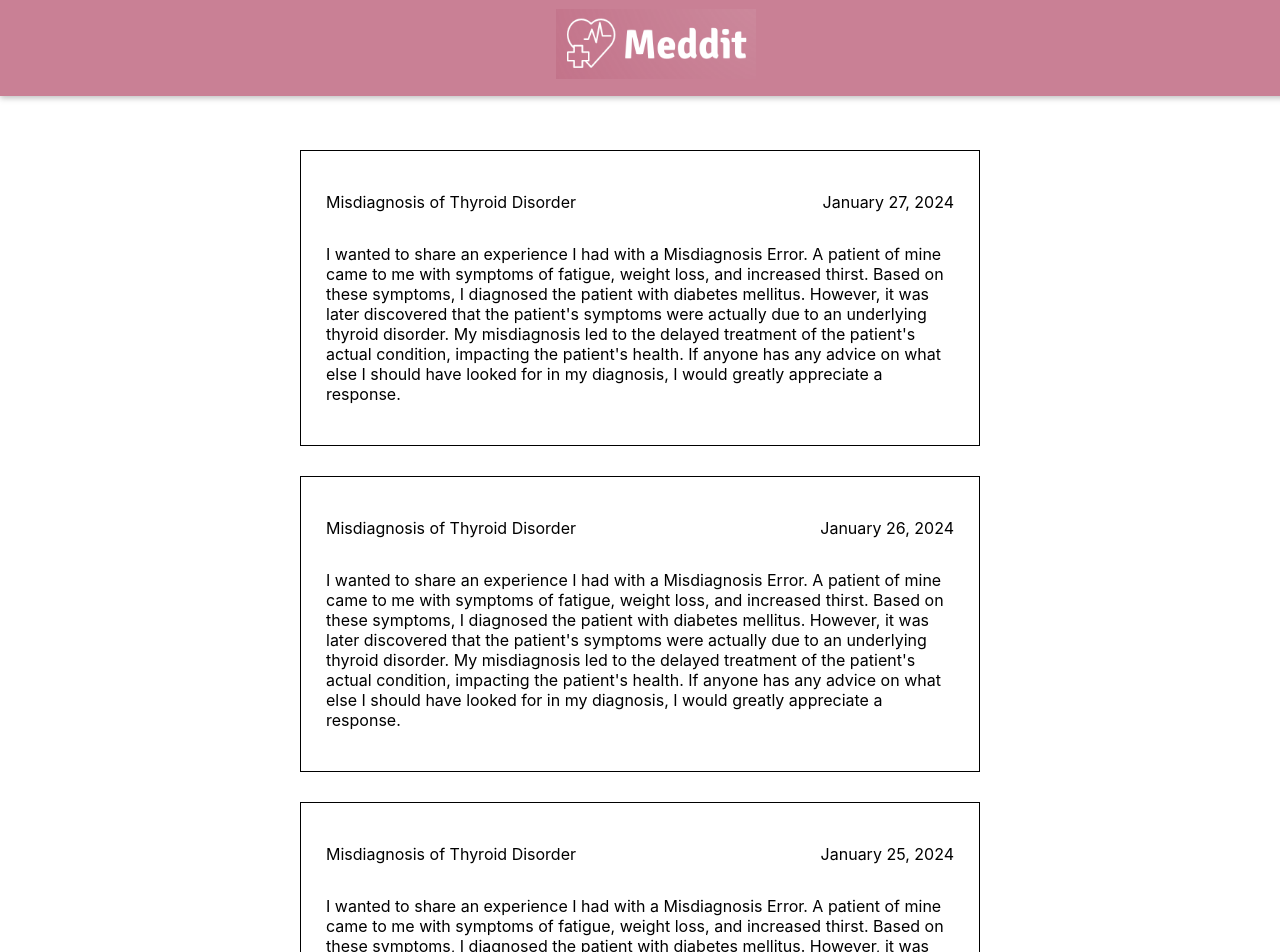
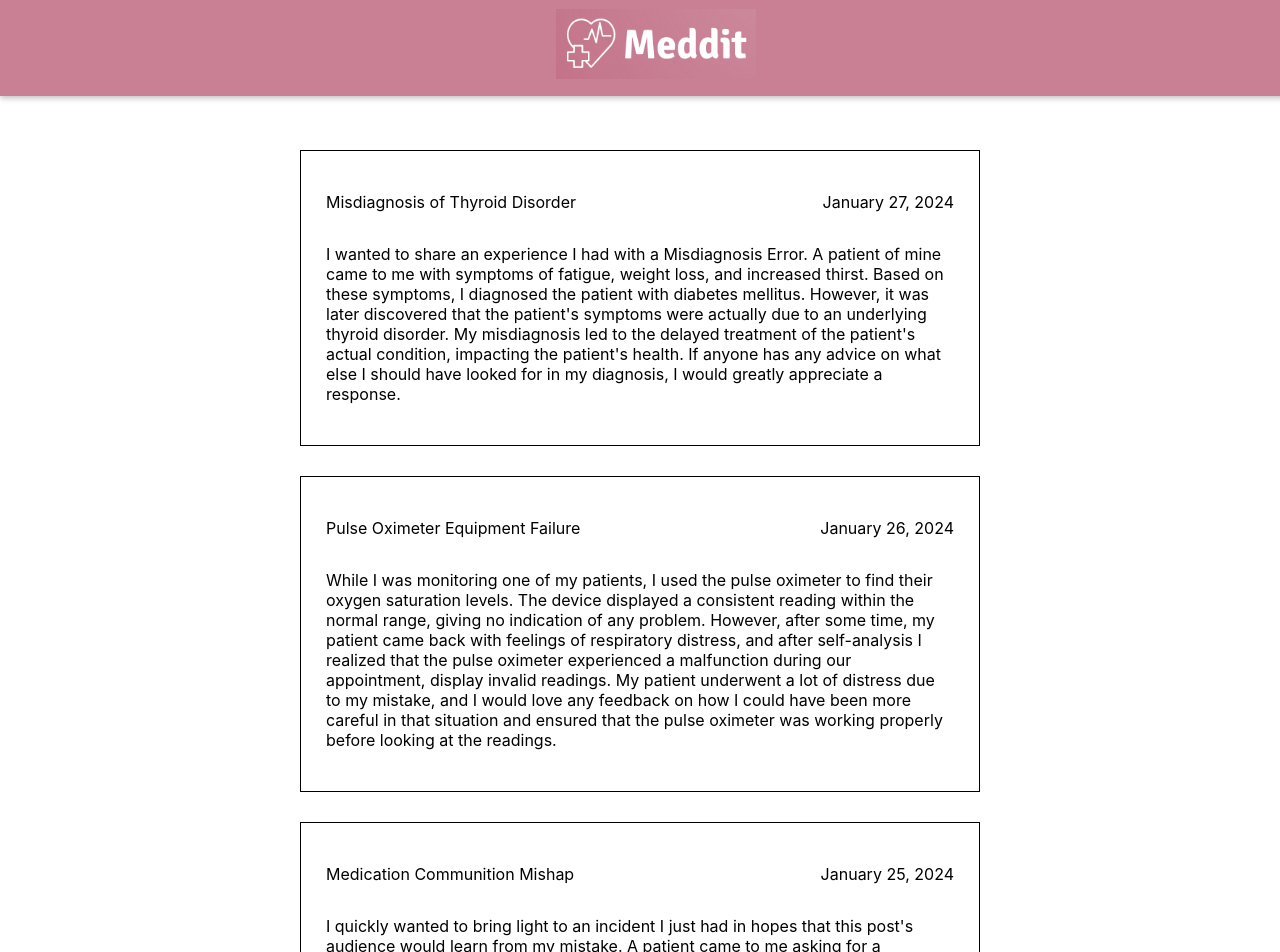
Before and after one commit to Raviteja-Tammana/Meddit, a React (Create React App) app in the folder Frontend/meddit_frontend/: page /feed in a window 1280 px wide. Shown: the top 952 px of the page. Built offline with nearby package versions, Linux system fonts and the light colour scheme.

Commit message:
finalized example posts

```diff
--- a/Frontend/meddit_frontend/src/feed/data.js
+++ b/Frontend/meddit_frontend/src/feed/data.js
@@ -2,28 +2,28 @@
 
 const DUMMY_DATA = [
     {
-        postID: 'kothi baby',
+        postID: '419273',
         title: 'Misdiagnosis of Thyroid Disorder',
         user: 'monkeyman',
         date: 'January 27, 2024',
-        likes: '78',
+        likes: '79',
         content: 'I wanted to share an experience I had with a Misdiagnosis Error. A patient of mine came to me with symptoms of fatigue, weight loss, and increased thirst. Based on these symptoms, I diagnosed the patient with diabetes mellitus. However, it was later discovered that the patient\'s symptoms were actually due to an underlying thyroid disorder. My misdiagnosis led to the delayed treatment of the patient\'s actual condition, impacting the patient\'s health. If anyone has any advice on what else I should have looked for in my diagnosis, I would greatly appreciate a response.'
     },
     {
-        postID: 'kothi baby',
-        title: 'Misdiagnosis of Thyroid Disorder',
-        user: 'monkeyman',
+        postID: '103958',
+        title: 'Pulse Oximeter Equipment Failure',
+        user: 'donkeygirl',
         date: 'January 26, 2024',
         likes: '68',
-        content: 'I wanted to share an experience I had with a Misdiagnosis Error. A patient of mine came to me with symptoms of fatigue, weight loss, and increased thirst. Based on these symptoms, I diagnosed the patient with diabetes mellitus. However, it was later discovered that the patient\'s symptoms were actually due to an underlying thyroid disorder. My misdiagnosis led to the delayed treatment of the patient\'s actual condition, impacting the patient\'s health. If anyone has any advice on what else I should have looked for in my diagnosis, I would greatly appreciate a response.'
+        content: 'While I was monitoring one of my patients, I used the pulse oximeter to find their oxygen saturation levels. The device displayed a consistent reading within the normal range, giving no indication of any problem. However, after some time, my patient came back with feelings of respiratory distress, and after self-analysis I realized that the pulse oximeter experienced a malfunction during our appointment, display invalid readings. My patient underwent a lot of distress due to my mistake, and I would love any feedback on how I could have been more careful in that situation and ensured that the pulse oximeter was working properly before looking at the readings.'
     },
     {
-        postID: 'kothi baby',
-        title: 'Misdiagnosis of Thyroid Disorder',
-        user: 'monkeyman',
+        postID: '059381',
+        title: 'Medication Communition Mishap',
+        user: 'chonkeyman',
         date: 'January 25, 2024',
         likes: '267',
-        content: 'I wanted to share an experience I had with a Misdiagnosis Error. A patient of mine came to me with symptoms of fatigue, weight loss, and increased thirst. Based on these symptoms, I diagnosed the patient with diabetes mellitus. However, it was later discovered that the patient\'s symptoms were actually due to an underlying thyroid disorder. My misdiagnosis led to the delayed treatment of the patient\'s actual condition, impacting the patient\'s health. If anyone has any advice on what else I should have looked for in my diagnosis, I would greatly appreciate a response.'
+        content: 'I quickly wanted to bring light to an incident I just had in hopes that this post\'s audience would learn from my mistake. A patient came to me asking for a medication that was prescribed to them by their doctor. However, as I was in a hectic environment, I misheard the name of the medication and instead gave my patient a similar-sounding but incorrect medication. The patient came back in a couple of days, complaining about some complications she experienced from the medication, and after further review, it was realised that the patient received the wrong medication. I made a big mistake, and my patient suffered because of it. To all of my readers, make sure to always pay your full attention in every situation with a patient to prevent situations like this from happening.'
     }
 ]
 
```
